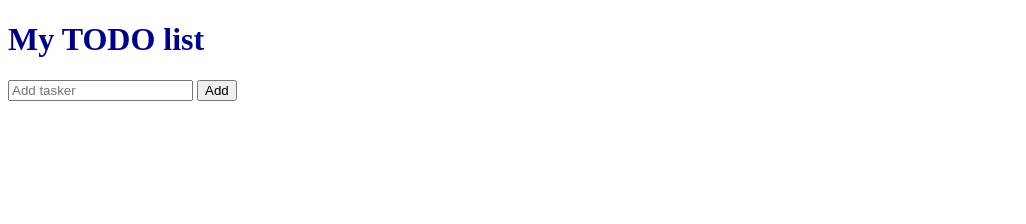
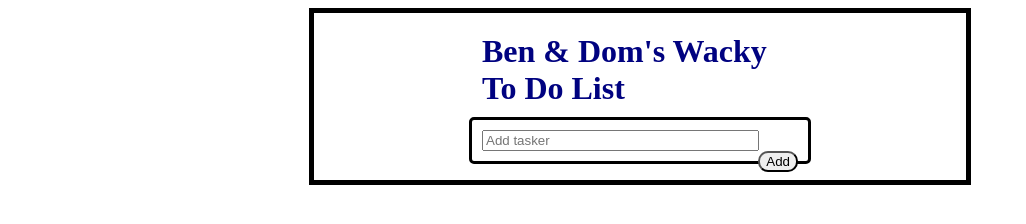
Before and after one commit to HrafnBehr/SDI-Project-One, a website: page index.html in a window 1280 px wide. Shown: the whole page, without its empty margins (0-1026 px from the left). Drawn offline with Linux system fonts and the light colour scheme.

Commit message:
Completed README stretch goal

```diff
--- a/index.html
+++ b/index.html
@@ -9,13 +9,15 @@
 </head>
 
 <body>
-  <h1>My TODO list</h1>
-    <div class = "lounge">
+<div id = "restaurant">
+  <h1 id = "Sign">Ben & Dom's Wacky To Do List</h1>
+    <div id = "lounge "class = "lounge">
       <input type="text" id="myInput" placeholder="Add tasker">
-      <button id="addTasker">Add</button>
-  </div>
-  <ol class="tables" id="ourList">
-  </ol>
+      <button id="addTasker" class="close">Add</button>
+    </div>
+    <ol class="tables" id="ourList">
+    </ol>
+</div>
   <script src="./index.js"></script>
 </body>
 
--- a/index.js
+++ b/index.js
@@ -4,6 +4,7 @@ console.log('My code is running');
 let ourLIST = document.getElementById('ourList');
 
 document.getElementById('addTasker').addEventListener('click', () =>{console.log("I was clicked")});
+
 // we're grabbing the element ID of addTasker and on click passing it to an arrow function where ourList
 document.getElementById('addTasker').addEventListener('click', () =>{ourLIST
   // creates a list item based off the value of input and adds a close out button on the end of it
--- a/style.css
+++ b/style.css
@@ -9,3 +9,54 @@ body {
 .strike {
   text-decoration: line-through;
 }
+
+#myInput {
+  width: 85%;
+}
+
+.close {
+  cursor: pointer;
+  border-radius: 10px;
+  float: right;
+}
+
+#restaurant {
+  margin: auto;
+  width: 50%;
+  border: 5px solid #000000;
+  padding: 10px
+}
+
+#Sign {
+  margin: auto;
+  width: 50%;
+  padding: 10px
+}
+
+.lounge {
+  margin: auto;
+  width: 50%;
+  padding: 10px;
+  border: 3px solid #000000;
+  border-radius: 5px;
+}
+
+.tables {
+  margin: auto;
+  width: 50%;
+  padding: 3px;
+  border-radius: 20px;
+}
+
+.todo {
+  margin: 2px;
+  border: 3px solid #000000;
+  border-radius: 5px;
+  padding: 5px;
+  cursor: pointer;
+}
+
+.strike {
+  text-decoration-color: #ff0000;
+  background-color: #808080;
+}
```
Also changed, not shown: README.md.
